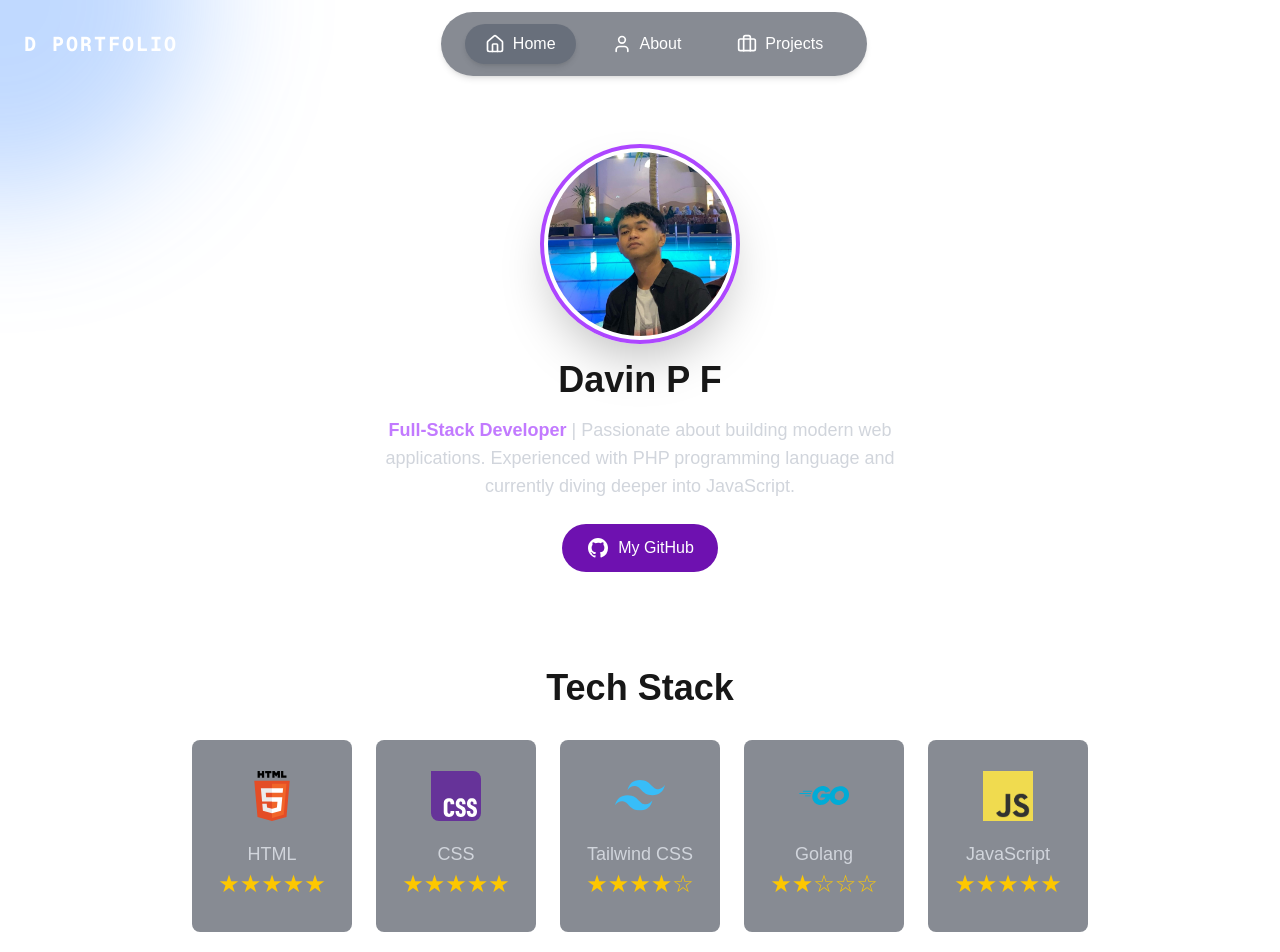
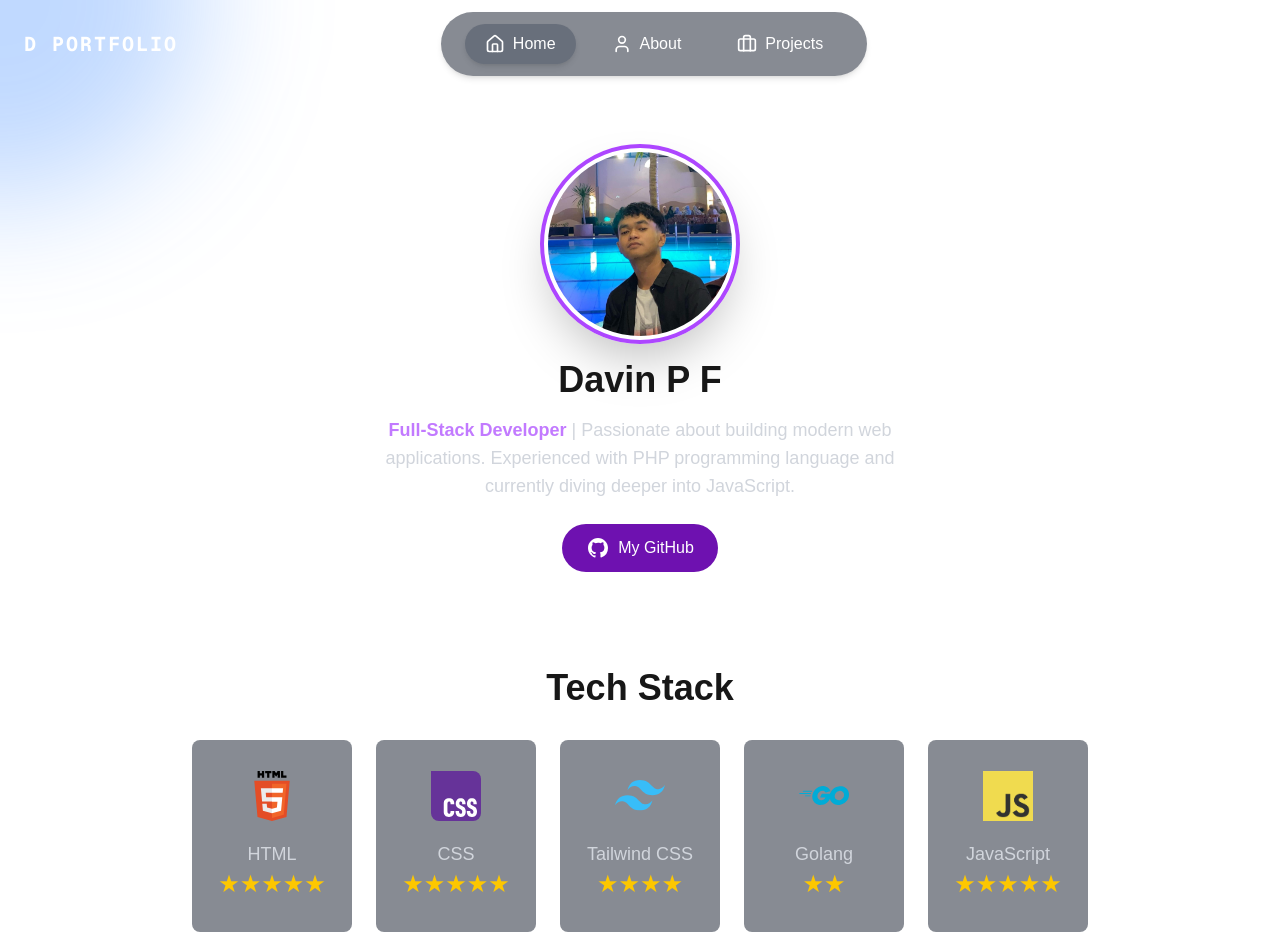
Before and after one commit to VinLvy/D-portfolio, a Next.js app: page / in a window 1280 px wide. Shown: the top 952 px of the page. Built offline with nearby package versions, Linux system fonts and the light colour scheme.

Commit message:
Home 2.8

```diff
--- a/src/app/page.js
+++ b/src/app/page.js
@@ -94,7 +94,7 @@ export default function Home() {
                 )}
               </div>
               <p className="text-lg font-medium text-center">{tech.name}</p>
-              <p className="text-yellow-400 text-2xl">{"★".repeat(tech.stars) + "☆".repeat(5 - tech.stars)}</p>
+              <p className="text-yellow-400 text-2xl">{"★".repeat(tech.stars)}</p>
             </div>
           ))}
         </div>
```
